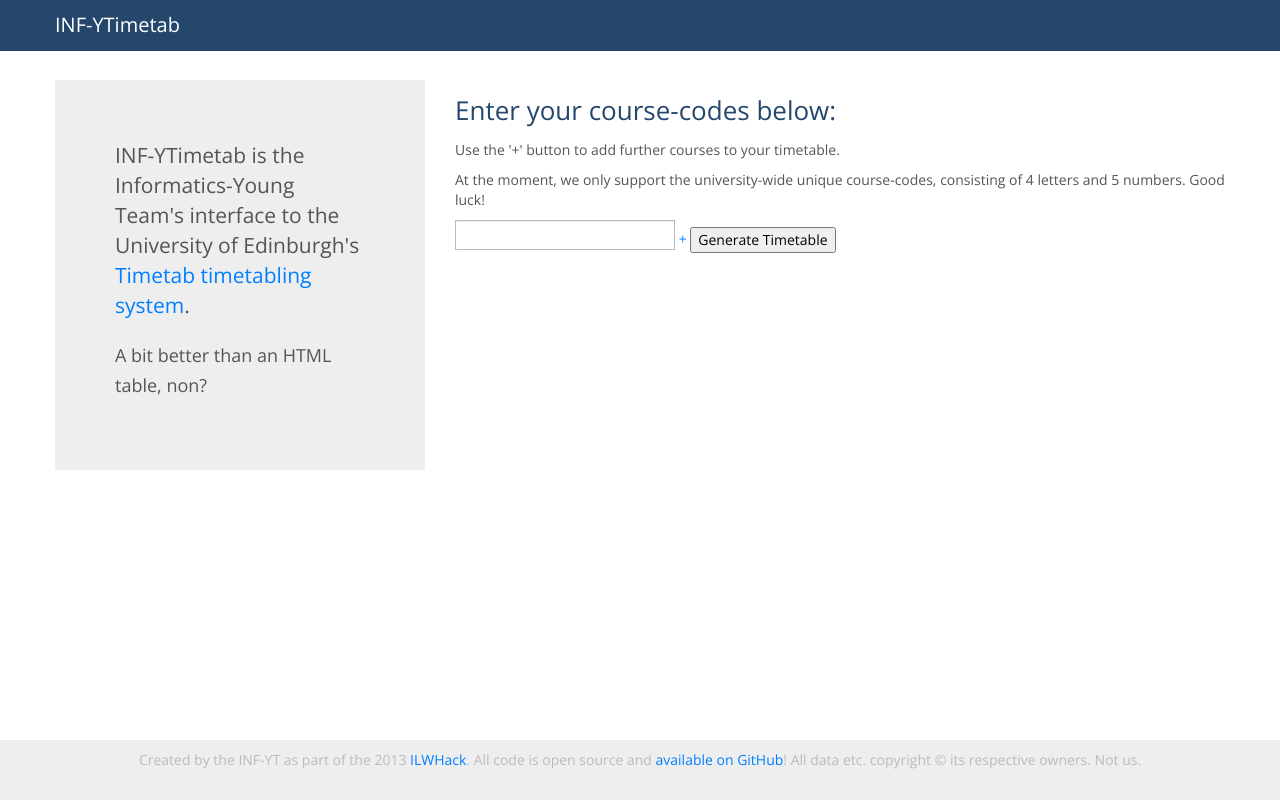
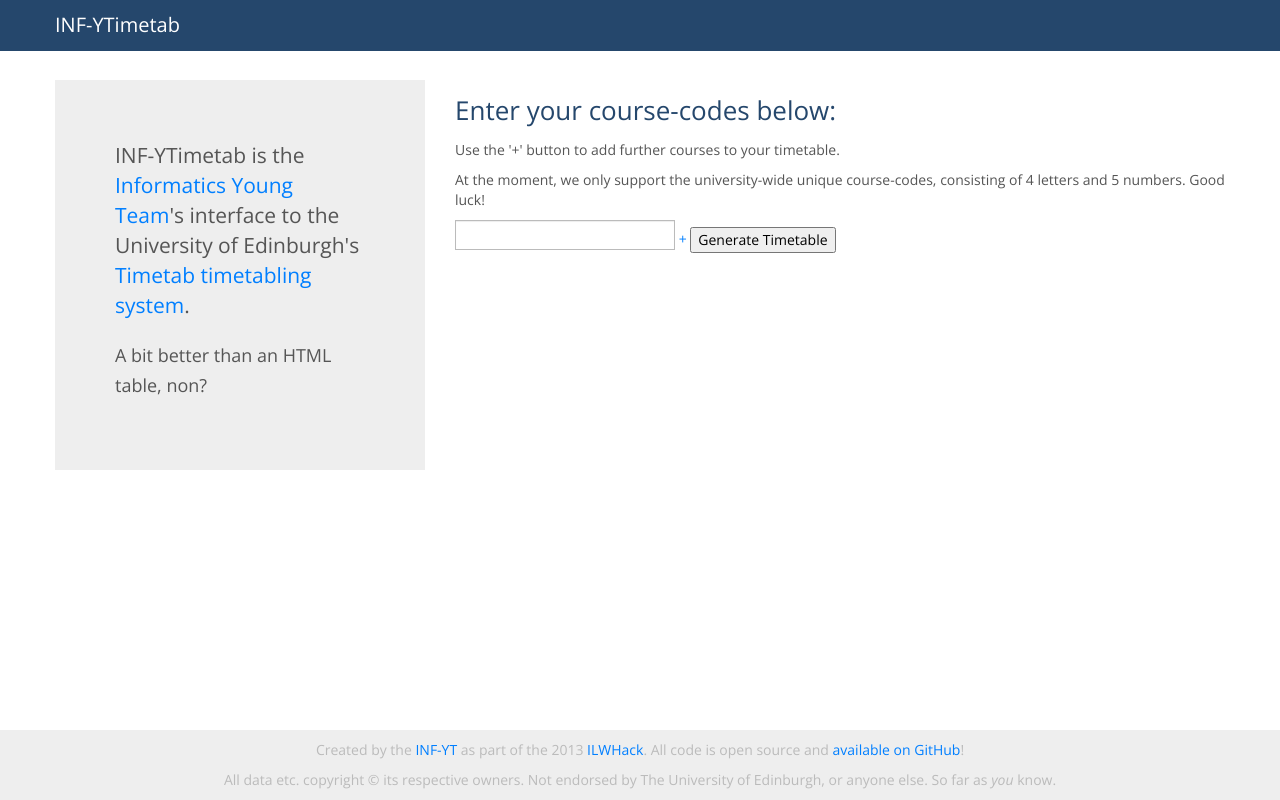
Before and after one commit to INF-YT/INF-YTimetab, a Flask app: page / in a window 1280 px wide. Run offline with Flask 2, Linux system fonts and the light colour scheme.

Commit message:
Added further links/formatting to footer/blurb.

```diff
--- a/templates/base.html
+++ b/templates/base.html
@@ -25,19 +25,19 @@
             height: auto !important;
             height: 100%;
             /* Negative indent footer by it's height */
-            margin: 0 auto -60px;
+            margin: 0 auto -70px;
         }
 
         /* Set the fixed height of the footer here */
         #push,
         #footer {
-            height: 60px;
+            height: 70px;
             text-align: center;
         }
         #footer {
             background-color: rgb(238, 238, 238);
         }
-        #footer p {
+        #footer p.credit {
             margin-top: 10px;
         }
 
@@ -76,7 +76,7 @@
             <div id="main-content" class="row-fluid">
                     <div id="blurb" class="hero-unit span4">
                         {% block blurb %}
-                            <p class="lead">INF-YTimetab is the Informatics-Young Team's interface to the University of Edinburgh's <a href="http://www.timetab.ed.ac.uk/">Timetab timetabling system</a>.</p>
+                            <p class="lead">INF-YTimetab is the <a href="https://github.com/INF-YT">Informatics Young Team</a>'s interface to the University of Edinburgh's <a href="http://www.timetab.ed.ac.uk/">Timetab timetabling system</a>.</p>
 
                             <p>A bit better than an HTML table, non?</p>
                         {% endblock blurb %}
@@ -94,7 +94,8 @@
 
     <div id="footer">
         <div class="container">
-            <p class="muted credit">Created by the INF-YT as part of the 2013 <a href="http://data.inf.ed.ac.uk/ilwhack/">ILWHack</a>. All code is open source and <a href="https://github.com/INF-YT/INF-YTimetab">available on GitHub</a>! All data etc. copyright &copy; its respective owners. Not us.</p>
+            <p class="muted credit">Created by the <a href="https://github.com/INF-YT">INF-YT</a> as part of the 2013 <a href="http://data.inf.ed.ac.uk/ilwhack/">ILWHack</a>. All code is open source and <a href="https://github.com/INF-YT/INF-YTimetab">available on GitHub</a>!</p>
+            <p class="muted">All data etc. copyright &copy; its respective owners. Not endorsed by The University of Edinburgh, or anyone else. So far as <em>you</em> know.</p>
 
             <script src="{{ url_for('static', filename='js/jquery.min.js') }}"></script>
             <script src="{{ url_for('static', filename='js/bootstrap.min.js') }}"></script>
```
